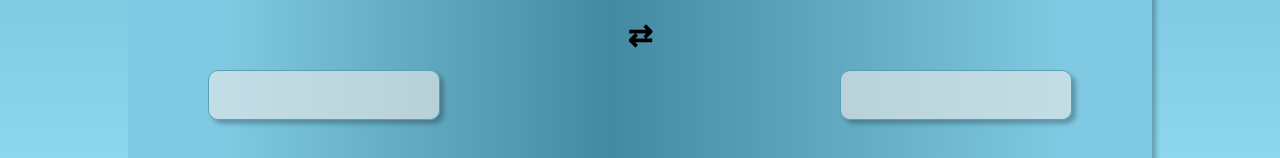
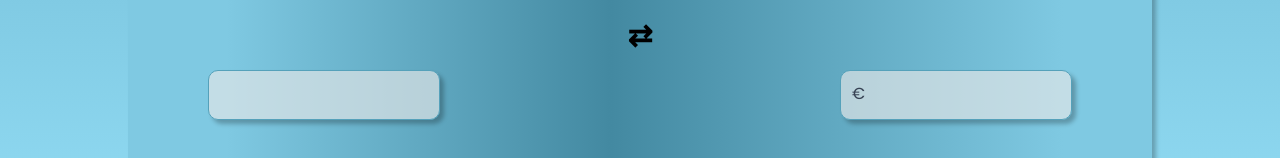
Before and after one commit to Aola-j/OneConvert-App, a React (Vite) app: page / in a window 1280 px wide. Shown: the part 429-587 px from the top of the page. Built offline with nearby package versions, Linux system fonts and the light colour scheme.

Commit message:
Add feature: currency symbols, currency reset on reload and minor fixes

```diff
--- a/src/components/AmountInput.jsx
+++ b/src/components/AmountInput.jsx
@@ -1,4 +1,4 @@
-function AmountInput ({ fromAmount, toAmount, setFromAmount, disabled}) {
+function AmountInput ({ fromAmount, toAmount, setFromAmount, setToAmount, fromCurrency, toCurrency, disabled}) {
 
     //Adding commas for more interactivity
 
@@ -12,14 +12,32 @@ function AmountInput ({ fromAmount, toAmount, setFromAmount, disabled}) {
   const handleChange = (e) => {
     const rawValue = e.target.value.replace(/[^0-9.]/g, ""); // remove commas for storage
     setFromAmount(rawValue);
+
+     // If the user deletes everything, clear the "To" field too
+  if (rawValue === "") {
+    setToAmount("");
+  }
   };
 
+   const currencySymbols = {
+    USD: "$",
+    EUR: "€",
+    GBP: "£",
+    NGN: "₦",
+    JPY: "¥",
+    CAD: "C$",
+    AUD: "A$",
+    INR: "₹",
+  };
 
     return (
-        <div>
-            {/* Input fields */}
       <div className="flex justify-between flex-wrap mb-6">
         {/* From amount */}
+
+        <div className="relative">
+        <span className="absolute left-3 top-3 text-gray-700">
+          {currencySymbols[fromCurrency] || ""}
+        </span>
         <input
         type="text"
         min="0"
@@ -27,18 +45,24 @@ function AmountInput ({ fromAmount, toAmount, setFromAmount, disabled}) {
         value={formatNumber(fromAmount)}
         onChange={handleChange}
         placeholder=""
-        className="gradient-dropdown p-3 rounded border w-60 md:w-58"
+        className="gradient-dropdown p-3 pl-10 rounded border w-60 md:w-58"
         />
+        </div>
+
         {/* To amount */}
+         <div className="relative">
+        <span className="absolute left-3 top-3 text-gray-700">
+          {currencySymbols[toCurrency] || "€"}
+        </span>
         <input
         type="text"
         value={formatNumber(toAmount)}
         disabled={disabled}
         placeholder=""
-        className="gradient-dropdown p-3 rounded border w-60 md:w-58 text-gray cursor-not-allowed"
+        className="gradient-dropdown p-3 pl-10 rounded border w-60 md:w-58 text-gray cursor-not-allowed"
         />
+        </div>
       </div>
-        </div>
     )
 }
 
```
